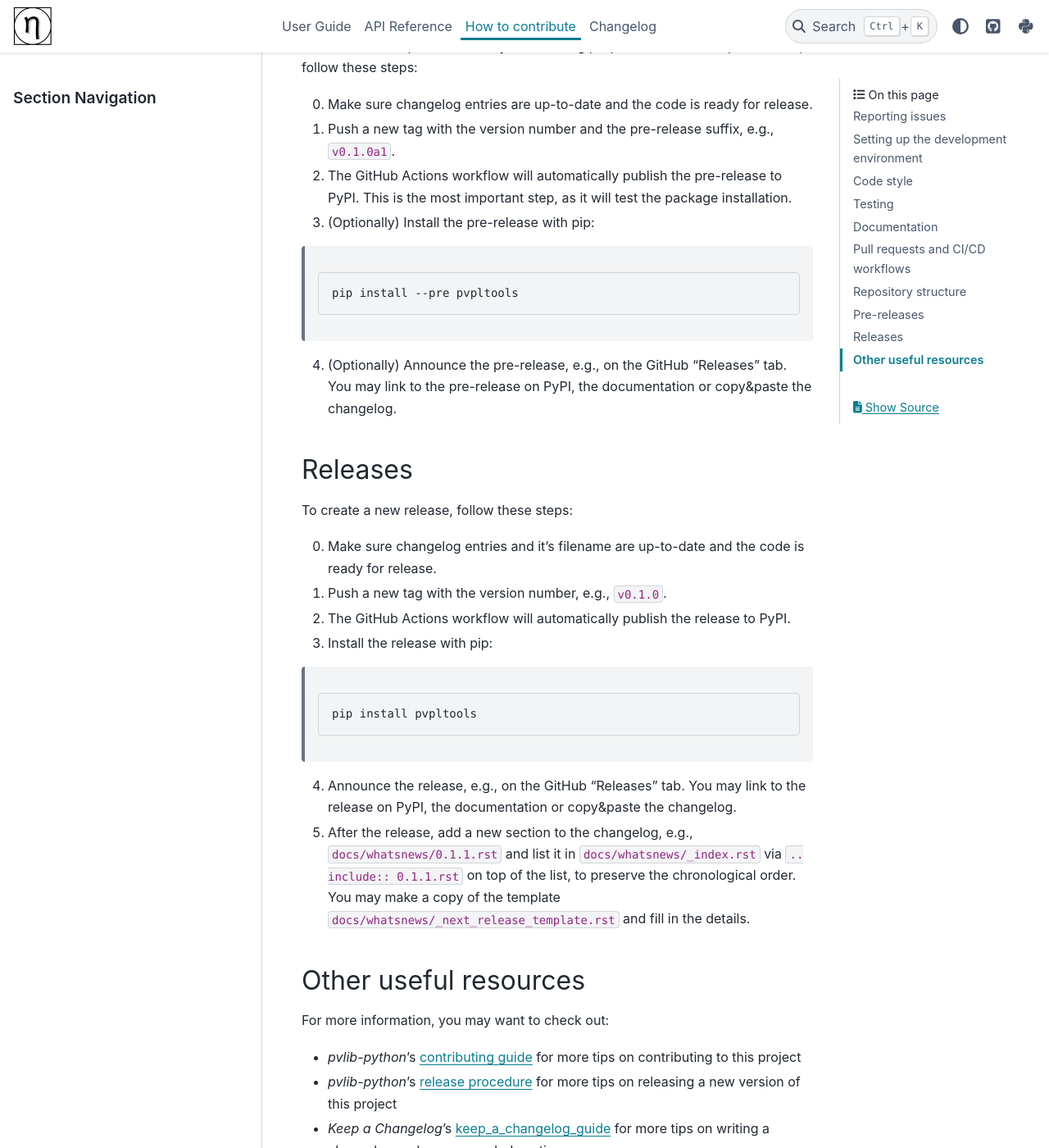
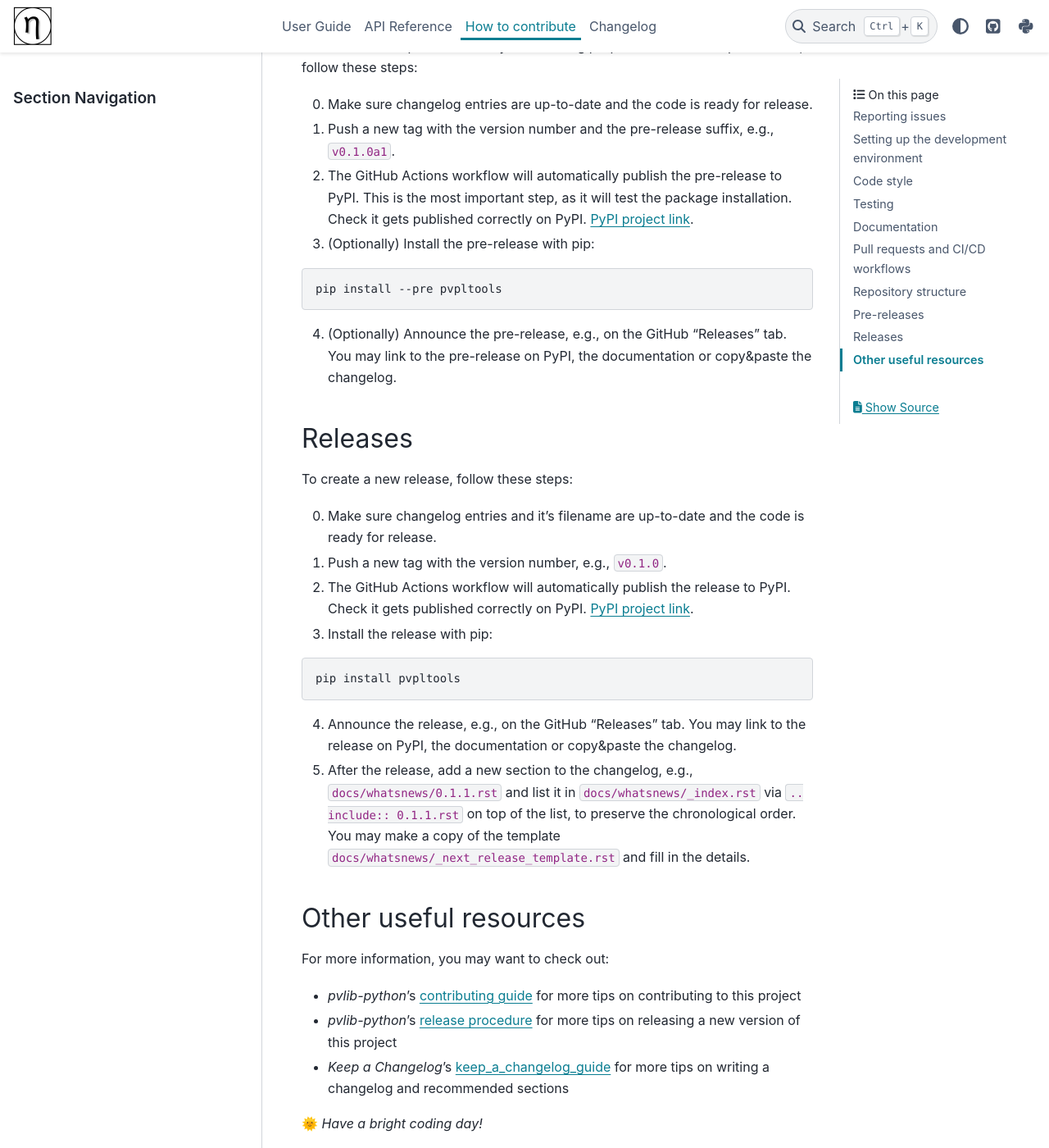
Before and after one commit to pvplabs/pvpltools, a Sphinx documentation site: the page built from docs/contribute/contributing.rst, in a window 1280 px wide and 1400 px high, scrolled down 4205 px. Shown: the whole window at 82% size. Built offline with Sphinx 7.4.7 and the PyData theme 0.15.4, drawn with Linux system fonts in a browser that asks for light colours; pages that are not in the unit, such as notebooks, are missing from menus; the version number could not be read and is left out; some of the changed text lies outside the part shown.

Commit message:
[CI]: Fix publish distro to PyPI (and a bunch of other minor improvements) (#8)
* Hopefully fix CI

* Improve maintenance instructions

* Add copybutton to code snippets

* remove file from original pvpltools

* fix broken links in PyPI project urls

* Exclude files from sdist and bdist à la pvlib#2277

```diff
--- a/docs/conf.py
+++ b/docs/conf.py
@@ -39,6 +39,7 @@ extensions = [
     "sphinx_gallery.gen_gallery",
     "sphinx_toggleprompt",
     "sphinx_favicon",
+    "sphinx_copybutton",
 ]
 
 templates_path = ["templates"]
@@ -50,6 +51,13 @@ exclude_patterns = ["whatsnews/_next_release_template.rst"]
 
 # suppress unreferenced footnote warnings
 suppress_warnings = ["ref.footnote"]
+
+# rst Prolog is included at the beginning of every source file that is read.
+# This is useful for substitutions and other things that should be available in
+# every file, such as project-specific links.
+rst_prolog = """
+.. _PyPI_project: https://pypi.org/project/pvpltools/
+"""
 
 # -- Options for HTML output -------------------------------------------------
 # https://www.sphinx-doc.org/en/master/usage/configuration.html#options-for-html-output
--- a/docs/contribute/contributing.rst
+++ b/docs/contribute/contributing.rst
@@ -170,12 +170,13 @@ follow these steps:
 0. Make sure changelog entries are up-to-date and the code is ready for release.
 1. Push a new tag with the version number and the pre-release suffix, e.g.,
    ``v0.1.0a1``.
-2. The GitHub Actions workflow will automatically publish the pre-release to PyPI. This is the most important step, as it will test the package installation.
+2. The GitHub Actions workflow will automatically publish the pre-release to PyPI. This is the most important step, as it will test the package installation. Check it gets published correctly on PyPI.
+   `PyPI project link <PyPI_project_>`_.
 3. (Optionally) Install the pre-release with pip:
 
-  .. code-block:: bash
+.. code-block:: bash
 
-      pip install --pre pvpltools
+    pip install --pre pvpltools
 
 4. (Optionally) Announce the pre-release, e.g., on the GitHub "Releases" tab. You may link to the pre-release on PyPI, the documentation or copy&paste the changelog.
 
@@ -186,12 +187,13 @@ To create a new release, follow these steps:
 
 0. Make sure changelog entries and it's filename are up-to-date and the code is ready for release.
 1. Push a new tag with the version number, e.g., ``v0.1.0``.
-2. The GitHub Actions workflow will automatically publish the release to PyPI.
+2. The GitHub Actions workflow will automatically publish the release to PyPI. Check it gets published correctly on PyPI.
+   `PyPI project link <PyPI_project_>`_.
 3. Install the release with pip:
 
-  .. code-block:: bash
+.. code-block:: bash
 
-      pip install pvpltools
+    pip install pvpltools
 
 4. Announce the release, e.g., on the GitHub "Releases" tab. You may link to the release on PyPI, the documentation or copy&paste the changelog.
 5. After the release, add a new section to the changelog, e.g., ``docs/whatsnews/0.1.1.rst`` and list it in ``docs/whatsnews/_index.rst`` via ``.. include:: 0.1.1.rst`` on top of the list, to preserve the chronological order. You may make a copy of the template ``docs/whatsnews/_next_release_template.rst`` and fill in the details.
@@ -208,4 +210,4 @@ For more information, you may want to check out:
 .. _release procedure: https://github.com/pvlib/pvlib-python/wiki/Release-procedures
 .. _keep_a_changelog_guide: https://keepachangelog.com/en/
 
-🌞*Have a bright coding day!*
+🌞 *Have a bright coding day!*
```
Also changed, not shown: pyproject.toml (+14 -3 lines), 3 other files.
